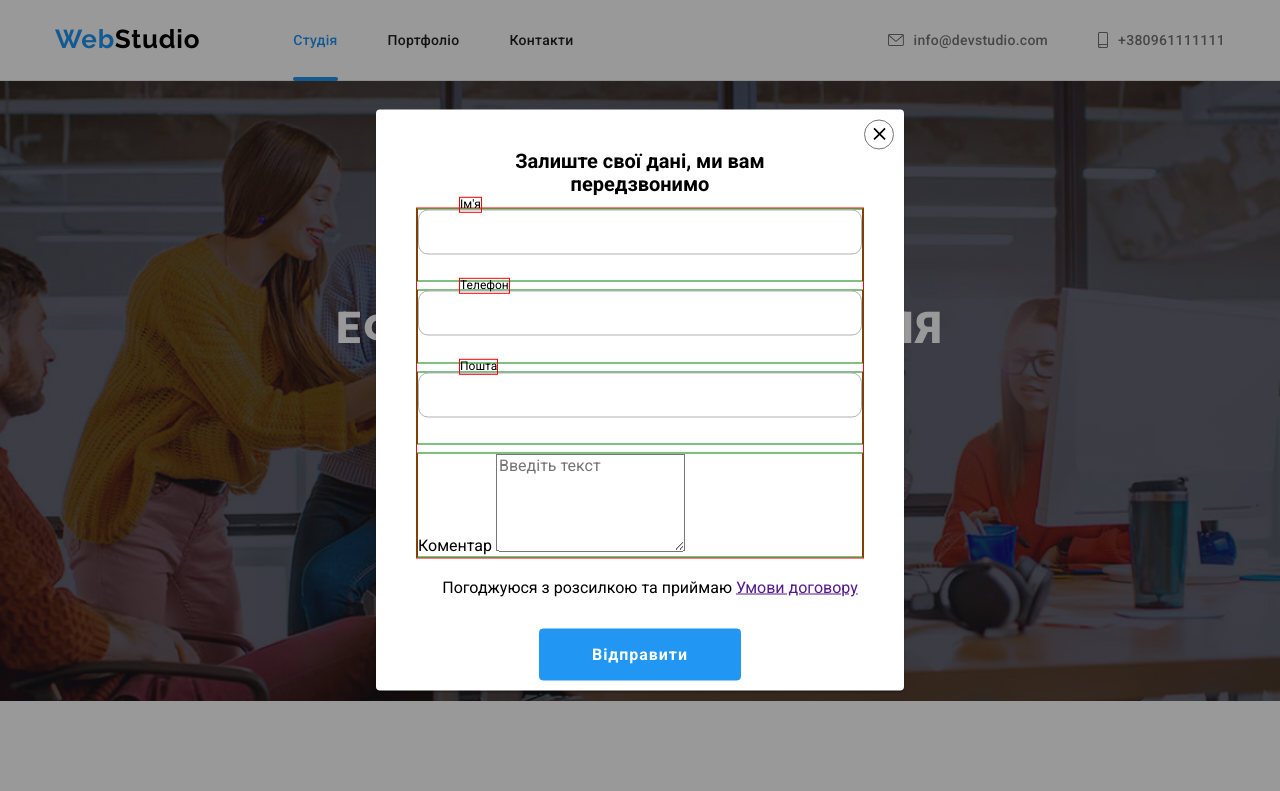
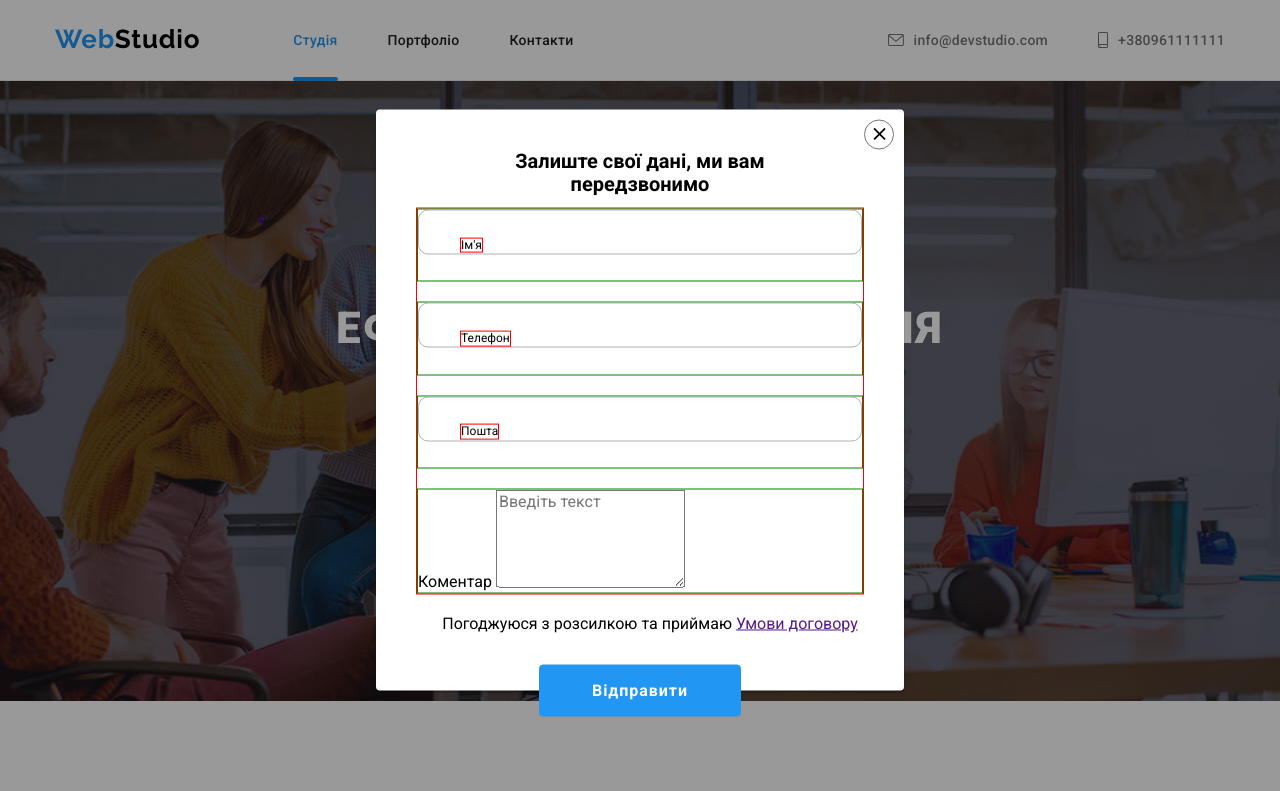
Before and after one commit to Natalia0310/goit-markup-hw-06, a plain HTML site: page index.html in a window 1280 px wide. Both pictures are taken after a click on the button "Замовити послугу". Shown: the top 791 px of the page. Drawn offline with nearby package versions, Linux system fonts and the light colour scheme.

Commit message:
додавання форм

```diff
--- a/css/styles.css
+++ b/css/styles.css
@@ -741,7 +741,7 @@ p {
   position: relative;
   display: block;
 
-  margin-bottom: 8px;
+  margin-bottom: 20px;
   border: 1px solid green;
 }
 .register-form-field:last-child {
@@ -750,9 +750,9 @@ p {
 .register-form-label {
   font-size: 12px;
   position: absolute;
-  top: 15%;
-  left: 41px;
-  transform: translateY(-150%);
+  top: 50%;
+  left: 42px;
+  transform: translateY(-50%);
   display: block;
   transition: transform var(--transition-duration);
   border: 1px solid red;
@@ -766,9 +766,23 @@ p {
   border-radius: 10px;
   transition: border-color var(--transition-duration);
 }
-.register-form-input:focus {
-  border-color: #2196f3;
+.register-form-input:focus + .register-form-icon
+ {
+  fill: #ff6c00;
 }
+
+/*.register-form-input:focus ~ .register-form-icon {
+  color: #2196f3;
+}
+.register-form-input:focus + .register-form-label
+ {
+  transform: translate( -45px, -170% ) scale(0.7);
+}
+.register-form-input:not(:placeholder-shown) ~ .register-form-icon
+
+
+
+/*.register-form-input:not(:placeholder-shown) + .register-form-label*/
 
 
 
@@ -778,7 +792,7 @@ p {
   left: 10px;
   transform: translateY(-50%);
 
-  transition: fill var();
+  transition: fill var(--transition-duration);
 }
 .register-form-btn {
   display: block;
```
Also changed, not shown: index.html (+2 -4 lines).
